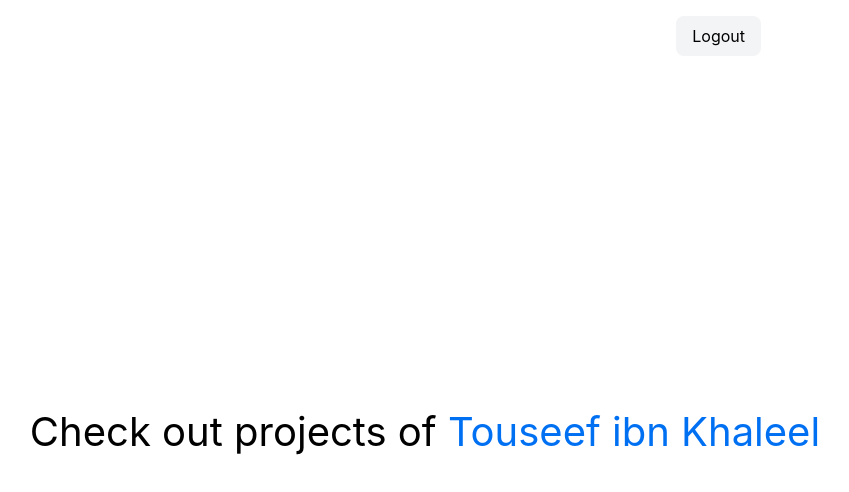
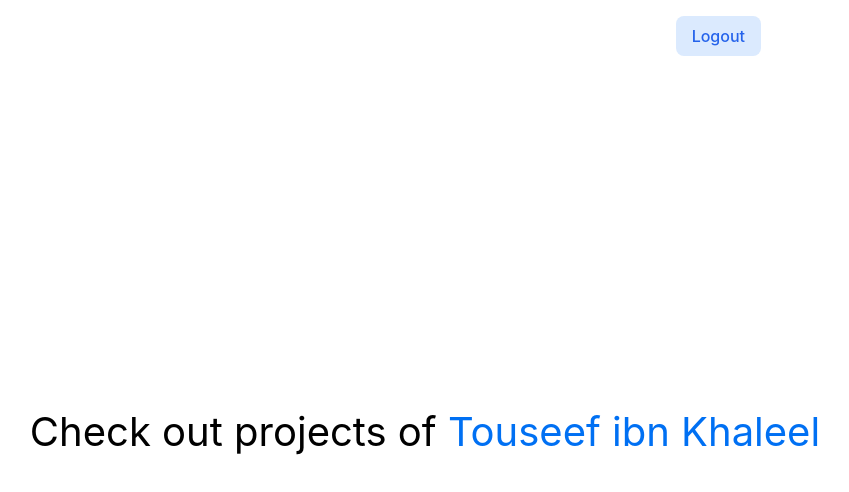
Before and after one commit to realtouseef/next-login-firebase, a Next.js app: page / in a window 1280 px wide. Shown: the top 492 px of the page, without its empty margins (215-1064 px from the left). Built offline with nearby package versions, Linux system fonts and the light colour scheme; no server answers; sample sign-in values are in the browser's storage.

Commit message:
added protected router aka. redirect

```diff
--- /dev/null
+++ b/components/ProtectedRoute.js
@@ -0,0 +1,16 @@
+import { useEffect } from "react";
+import { useAuth } from "../context/AuthContext";
+import { useRouter } from "next/router";
+
+const ProtectedRoute = ({ children }) => {
+  const { user } = useAuth();
+  const router = useRouter();
+
+  useEffect(() => {
+    if (!user) router.push("/login");
+  }, [user, router]);
+
+  return <div>{user ? children : null}</div>;
+};
+
+export default ProtectedRoute;
--- a/pages/_app.js
+++ b/pages/_app.js
@@ -1,14 +1,24 @@
 import "../styles/globals.css";
+import { useRouter } from "next/router";
+import ProtectedRoute from "../components/ProtectedRoute";
+import AuthContextProvider from "../context/AuthContext";
 
-import AuthContextProvider from "../context/AuthContext";
+const noAuthRequired = ["/login", "/signup"];
 
 export default function App({
   Component,
   pageProps: { session, ...pageProps },
 }) {
+  const router = useRouter();
   return (
     <AuthContextProvider>
-      <Component {...pageProps} />
+      {noAuthRequired.includes(router.pathname) ? (
+        <Component {...pageProps} />
+      ) : (
+        <ProtectedRoute>
+          <Component {...pageProps} />
+        </ProtectedRoute>
+      )}
     </AuthContextProvider>
   );
 }
--- a/pages/index.js
+++ b/pages/index.js
@@ -30,7 +30,7 @@ export default function Home() {
       <nav className="my-4 flex items-center justify-end max-w-2xl mx-auto ">
         {user ? (
           <a
-            className="btn-gray"
+            className="btn-blue"
             onClick={() => {
               logout(), router.push("/login");
             }}
@@ -40,10 +40,10 @@ export default function Home() {
         ) : (
           <div className="flex items-center space-x-4">
             <Link href="/login">
-              <a className="btn-gray">Login</a>
+              <a className="btn-blue">Login</a>
             </Link>{" "}
             <Link href="/signup">
-              <a className="btn-gray">Signup</a>
+              <a className="btn-blue">Signup</a>
             </Link>
           </div>
         )}
--- a/pages/login.js
+++ b/pages/login.js
@@ -27,8 +27,8 @@ const Login = () => {
       router.push("/");
       console.log(user);
     } catch (err) {
-      // console.log(err.message);
       setError(err);
+      console.error(err);
     }
   }
 
@@ -40,7 +40,7 @@ const Login = () => {
       <>
         {error && (
           <div
-            onChange={timeout}
+            onErrorCapture={timeout}
             className="text-center absolute bottom-20 left-0 right-0"
           >
             <a className="px-4 text-sm space-y-2 py-3 bg-red-100 text-red-500 font-medium rounded-md">
--- a/styles/globals.css
+++ b/styles/globals.css
@@ -3,8 +3,8 @@
 @tailwind utilities;
 
 @layer components {
-  .btn-gray {
-    @apply bg-gray-100 py-2 px-4 rounded-lg hover:bg-gray-200 cursor-pointer;
+  .btn-blue {
+    @apply bg-blue-100 text-blue-600 font-medium  py-2 px-4 rounded-lg hover:bg-blue-200 cursor-pointer;
   }
 }
 
```
